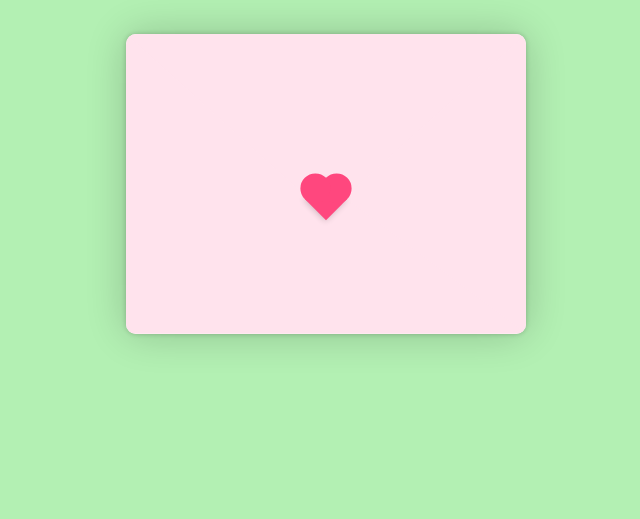
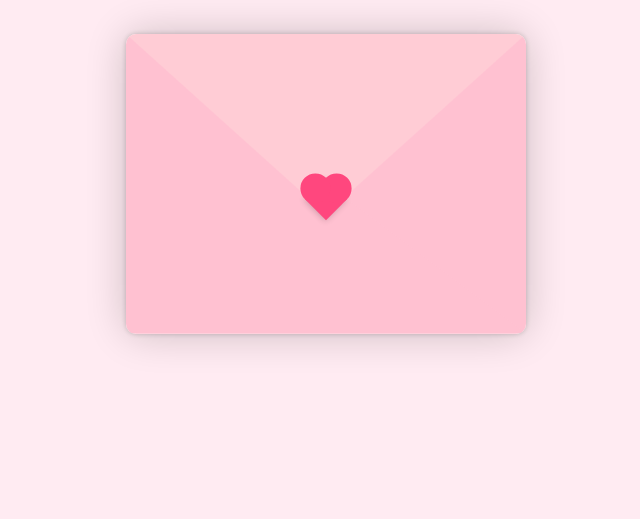
Before and after one commit to ANGEL-JHAN/carta-navidad, a plain HTML site: page index.html in a window 1280 px wide. Shown: the part 281-800 px from the top of the page, without its empty margins (314-954 px from the left). Drawn offline with Linux system fonts and the light colour scheme.

Commit message:
Actualizar styles.css

```diff
--- a/styles.css
+++ b/styles.css
@@ -5,11 +5,11 @@
 }
 
 :root {
-    --primary: #fff;
-    --bg-color: #b3f0b3; /* Soft pink background */
+  --primary: #fff;
+    --bg-color: #ffebf2; /* Soft pink background */
     --bg-envelope-color: #ffe3ed; /* Light pink envelope */
-    --envelope-tab: #ffe3ed; /* Darker pink tab */
-    --envelope-cover: #ffe3ed; /* Medium pink cover */
+    --envelope-tab: #ffccd5; /* Darker pink tab */
+    --envelope-cover: #ffc1d1; /* Medium pink cover */
     --shadow-color: rgba(0, 0, 0, 0.2);
     --txt-color:  #003049; /* Deep red text */
     --heart-color: #ff477e; /* Bright pink heart */
```
